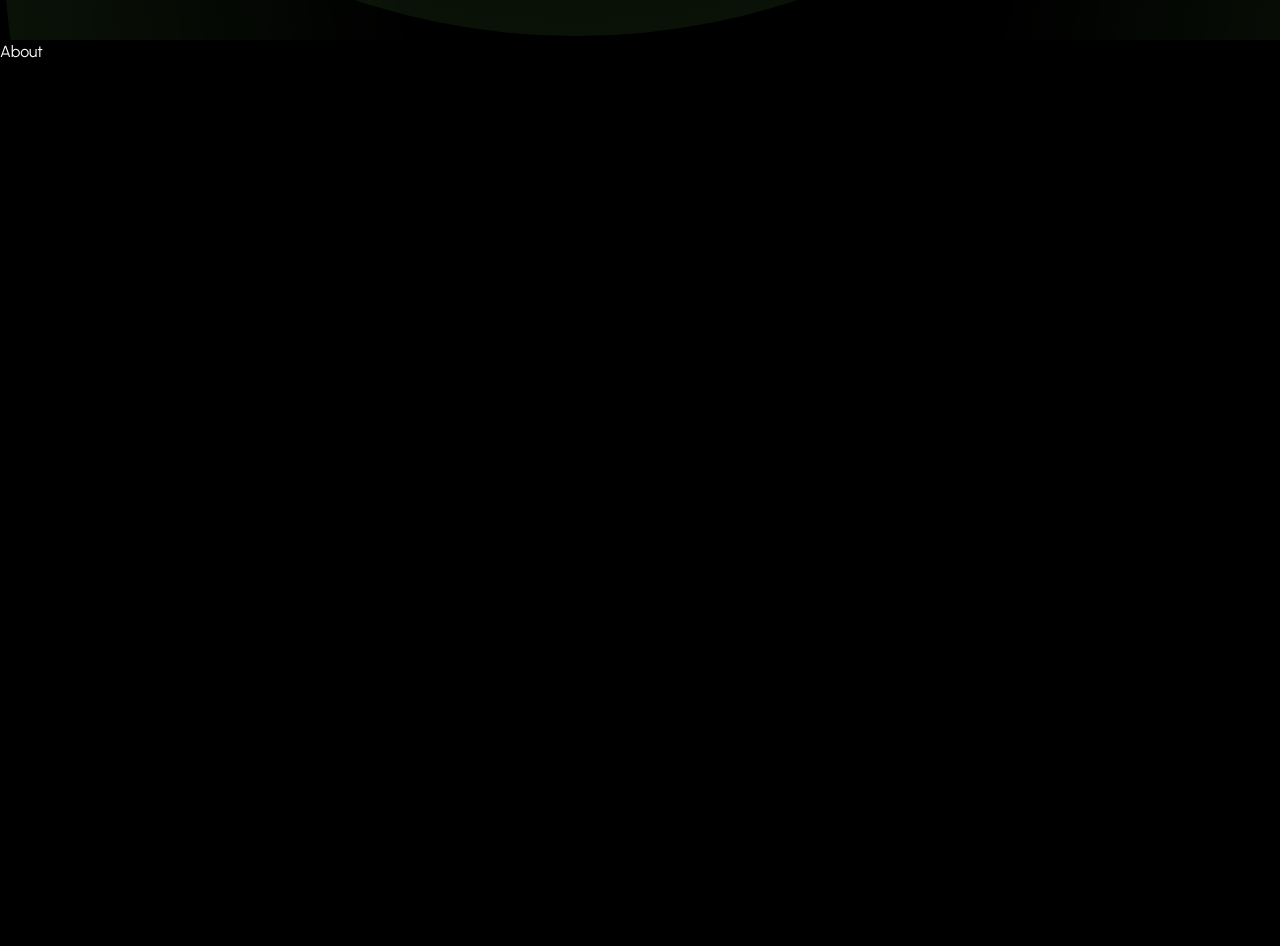
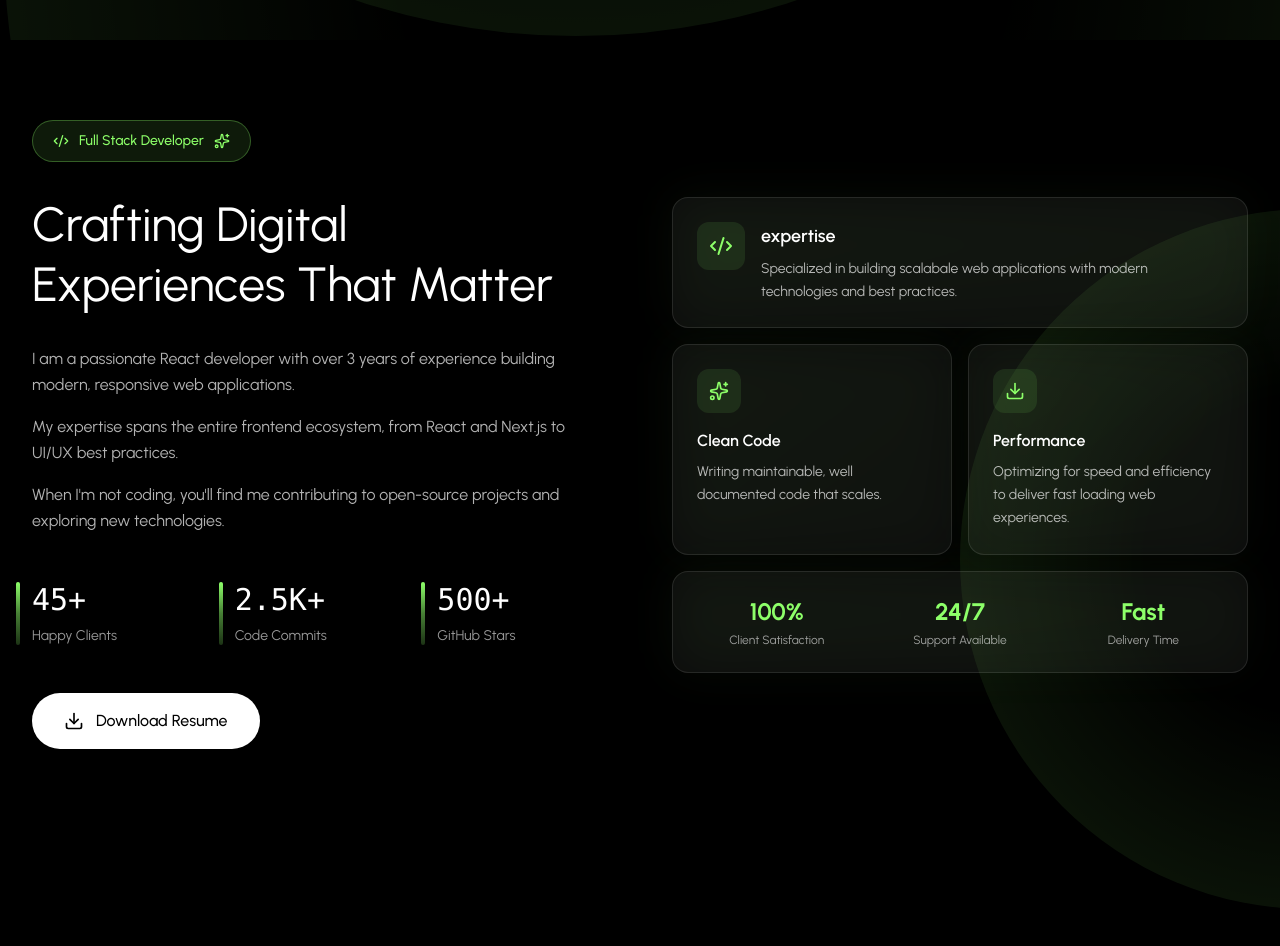
Before and after one commit to sageethhimachala/portfolio, a React (Vite) app in the folder react-dev-portfolio/: page / in a window 1280 px wide. Shown: the part 760-1706 px from the top of the page. Built offline with nearby package versions, Linux system fonts and the light colour scheme.

Commit message:
about section addeed

```diff
--- a/react-dev-portfolio/src/components/sections/About.jsx
+++ b/react-dev-portfolio/src/components/sections/About.jsx
@@ -1,7 +1,185 @@
-import React from "react";
+import React, { useState } from "react";
+import { Download, Code2, Sparkles } from "lucide-react";
+import {
+  SiReact,
+  SiNextdotjs,
+  SiTypescript,
+  SiTailwindcss,
+  SiNodedotjs,
+  SiMongodb,
+} from "react-icons/si";
+import { ABOUT_STATS, PERSONAL_INFO, STATS } from "../../utils/constants";
+import FadeIn from "../animations/FadeIn";
+import RadialBackground from "../backgrounds/RadialBackground";
 
-function About() {
-  return <div>About</div>;
-}
+const About = () => {
+  // Skills
+  const skills = [
+    { name: "React.js", icon: SiReact, color: "#61dafb" },
+    { name: "Next.js", icon: SiNextdotjs, color: "#000000" },
+    { name: "TypeScript", icon: SiTypescript, color: "#3178C6" },
+    { name: "Tailwind CSS", icon: SiTailwindcss, color: "#06B6D4" },
+    { name: "Node.js", icon: SiNodedotjs, color: "#339933" },
+    { name: "MongoDB", icon: SiMongodb, color: "#47A248" },
+  ];
+
+  return (
+    <section id="about" className="relative py-20 bg-black overflow-hidden">
+      <RadialBackground variant="about" />
+
+      <div className="realtive z-10 max-w-7xl mx-auto px-4 sm:px-6 lg:px-8">
+        {/* Main grid */}
+        <div className="grid grid-cols-1 lg:grid-cols-2 gap-16 items-center mb-20">
+          {/* Left Column - Content */}
+          <div className="flex flex-col gap-12">
+            <div className="flex flex-col gap-8">
+              <FadeIn delay={60}>
+                <div className="inline-flex items-center gap-2.5 px-5 py-2.5 border border-primary/30 bg-primary/10 rounded-full w-fit">
+                  <Code2 className="w-4 h-4 text-primary" />
+                  <span className="text-sm text-primary font-medium">
+                    Full Stack Developer
+                  </span>
+                  <Sparkles className="w-4 h-4 text-primary" />
+                </div>
+              </FadeIn>
+
+              <FadeIn delay={100}>
+                <h2 className="text-4xl lg:text-5xl font-normal text-white leading-tight">
+                  Crafting Digital Experiences That Matter
+                </h2>
+              </FadeIn>
+
+              <FadeIn delay={200}>
+                <div className="flex flex-col gap-4">
+                  {PERSONAL_INFO.bio.map((paragraph, index) => (
+                    <p
+                      key={index}
+                      className="text-base text-white/70 leading-relaxed"
+                    >
+                      {paragraph}
+                    </p>
+                  ))}
+                </div>
+              </FadeIn>
+            </div>
+
+            <FadeIn delay={300}>
+              <div className="grid grid-cols-3 gap-8">
+                {ABOUT_STATS.map((stat, index) => (
+                  <div key={index} className="relative">
+                    <div className="absolute -left-4 top-0 w-1 h-full bg-linear-to-b from-primary via-primary/50 to-primary/20 rounded-full"></div>
+                    <div className="text-3xl font-normal text-white mb-2 font-mono">
+                      {stat.value}
+                    </div>
+                    <p className="text-sm text-white/60 leading-snug">
+                      {stat.label}
+                    </p>
+                  </div>
+                ))}
+              </div>
+            </FadeIn>
+
+            <FadeIn delay={400}>
+              <button
+                onClick={() => window.open(PERSONAL_INFO.resume, "_blank")}
+                className="inline-flex items-center gap-3 bg-white hover:bg-white/90 text-black rounded-full px-8 py-4 text-base font-medium transition-all duration-300 w-fit group"
+              >
+                <Download className="w-5 h-5 group-hover:translate-y-0.5 transition-transform duration-300" />
+                Download Resume
+              </button>
+            </FadeIn>
+          </div>
+
+          {/* Right Column - Info Grid */}
+          <FadeIn delay={200}>
+            <div className="grid grid-cols-2 gap-4">
+              <div className="col-span-2 relative group">
+                <div className="absolute inset-0 bg-linear-to-br from-primary/10 to-primary/5 rounded-2xl blur-xl opacity-50 group-hover:opacity-75 transition-opacity duration-300"></div>
+                <div className="relative bg-white/5 border border-white/10 rounded-2xl p-6 hover:border-primary/30 transition-all duration-300">
+                  <div className="flex items-start gap-4">
+                    <div className="p-3 bg-primary/10 rounded-xl">
+                      <Code2 className="w-6 h-6 text-primary" />
+                    </div>
+                    <div className="flex-1">
+                      <h3 className="text-lg font-semibold text-white mb-2">
+                        expertise
+                      </h3>
+                      <p className="text-sm text-white/70 leading-relaxed">
+                        Specialized in building scalabale web applications with
+                        modern technologies and best practices.
+                      </p>
+                    </div>
+                  </div>
+                </div>
+              </div>
+
+              <div className="relative group">
+                <div className="absolute inset-0 bg-linear-to-br from-primary/10 to-primary/5 rounded-2xl blur-xl opacity-50 group-hover:opacity-75 transition-opacity duration-300"></div>
+                <div className="relative bg-white/5 border border-white/10 rounded-2xl p-6 hover:border-primary/30 transition-all duration-300 h-full">
+                  <div className="p-3 bg-primary/10 rounded-xl w-fit mb-4">
+                    <Sparkles className="w-5 h-5 text-primary" />
+                  </div>
+                  <h3 className="text-base font-semibold text-white mb-2">
+                    Clean Code
+                  </h3>
+                  <p className="text-sm text-white/70 leading-relaxed">
+                    Writing maintainable, well documented code that scales.
+                  </p>
+                </div>
+              </div>
+
+              <div className="relative group">
+                <div className="absolute inset-0 bg-linear-to-br from-primary/10 to-primary/5 rounded-2xl blur-xl opacity-50 group-hover:opacity-75 transition-opacity duration-300"></div>
+                <div className="relative bg-white/5 border border-white/10 rounded-2xl p-6 hover:border-primary/30 transition-all duration-300 h-full">
+                  <div className="p-3 bg-primary/10 rounded-xl w-fit mb-4">
+                    <Download className="w-5 h-5 text-primary" />
+                  </div>
+
+                  <h3 className="text-base font-semibold text-white mb-2">
+                    Performance
+                  </h3>
+                  <p className="text-sm text-white/70 leading-relaxed">
+                    Optimizing for speed and efficiency to deliver fast loading
+                    web experiences.
+                  </p>
+                </div>
+              </div>
+
+              <div className="col-span-2 relative group">
+                <div className="absolute inset-0 bg-linear-to-br from-primary/10 to-primary/5 rounded-2xl blur-xl opacity-50 group-hover:opacity-75 transition-opacity duration-300"></div>
+                <div className="relative bg-white/5 border border-white/10 rounded-2xl p-6 hover:border-primary/30 transition-all duration-300">
+                  <div className="grid grid-cols-3 gap-6 text-center">
+                    <div>
+                      <div className="text-2xl font-bold text-primary mb-1">
+                        100%
+                      </div>
+                      <div className="text-xs text-white/60">
+                        Client Satisfaction
+                      </div>
+                    </div>
+                    <div>
+                      <div className="text-2xl font-bold text-primary mb-1">
+                        24/7
+                      </div>
+                      <div className="text-xs text-white/60">
+                        Support Available
+                      </div>
+                    </div>
+                    <div>
+                      <div className="text-2xl font-bold text-primary mb-1">
+                        Fast
+                      </div>
+                      <div className="text-xs text-white/60">Delivery Time</div>
+                    </div>
+                  </div>
+                </div>
+              </div>
+            </div>
+          </FadeIn>
+        </div>
+      </div>
+    </section>
+  );
+};
 
 export default About;
```
